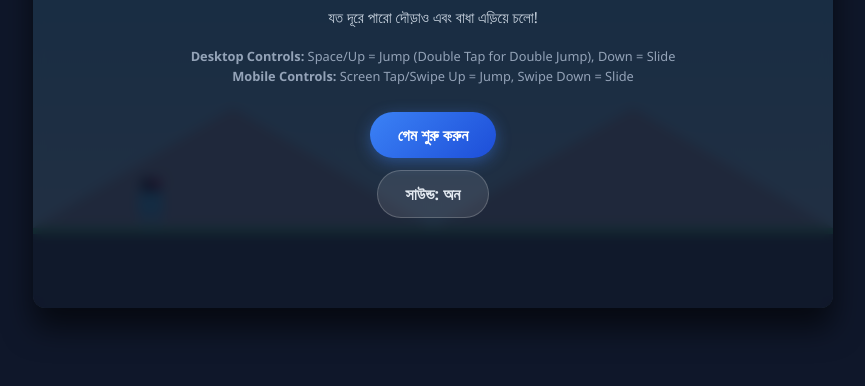
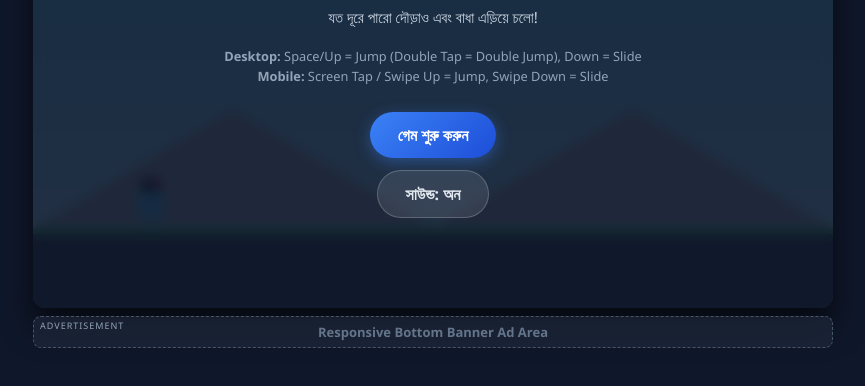
Before and after one commit to arafathossainlimon11/cyber-runner, a plain HTML site: page index.html in a window 1280 px wide. Shown: the part 218-604 px from the top of the page, without its empty margins (207-1072 px from the left). Drawn offline with Linux system fonts and the light colour scheme.

Commit message:
Refactor HTML structure for game layout

```diff
--- a/index.html
+++ b/index.html
@@ -7,7 +7,7 @@
     <link rel="stylesheet" href="style.css">
 </head>
 <body>
-    <!-- Top Advertisement Banner Placeholder (No ads during gameplay) -->
+    <div class="game-container-outer">
         <div id="topAdArea" class="ad-container top-ad">
             <span class="ad-badge">ADVERTISEMENT</span>
             <div class="ad-content-placeholder">
@@ -15,11 +15,9 @@
             </div>
         </div>
 
-    <!-- Main Game Container -->
         <div id="gameWrapper">
             <canvas id="gameCanvas"></canvas>
 
-        <!-- Heads-Up Display (HUD) -->
             <div id="hud" class="overlay-screen hidden">
                 <div class="hud-item">দূরত্ব: <span id="distVal">0</span>m</div>
                 <div class="hud-item">স্কোর: <span id="scoreVal">0</span></div>
@@ -28,26 +26,23 @@
                 <button id="pauseBtn" class="icon-btn">⏸️</button>
             </div>
 
-        <!-- Start Screen -->
             <div id="startScreen" class="overlay-screen center-screen">
                 <h1 class="game-title">CYBER RUNNER</h1>
                 <p class="subtitle">যত দূরে পারো দৌড়াও এবং বাধা এড়িয়ে চলো!</p>
                 <div class="controls-guide">
-                <p><strong>Desktop Controls:</strong> Space/Up = Jump (Double Tap for Double Jump), Down = Slide</p>
-                <p><strong>Mobile Controls:</strong> Screen Tap/Swipe Up = Jump, Swipe Down = Slide</p>
+                    <p><strong>Desktop:</strong> Space/Up = Jump (Double Tap = Double Jump), Down = Slide</p>
+                    <p><strong>Mobile:</strong> Screen Tap / Swipe Up = Jump, Swipe Down = Slide</p>
                 </div>
                 <button id="startBtn" class="primary-btn">গেম শুরু করুন</button>
                 <button id="soundToggleBtn" class="secondary-btn">সাউন্ড: অন</button>
             </div>
 
-        <!-- Pause Screen -->
             <div id="pauseScreen" class="overlay-screen center-screen hidden">
                 <h2>গেম সাময়িক স্থগিত (PAUSED)</h2>
                 <button id="resumeBtn" class="primary-btn">পুনরায় শুরু করুন</button>
                 <button id="restartPauseBtn" class="secondary-btn">নতুন করে শুরু</button>
             </div>
 
-        <!-- Game Over Screen -->
             <div id="gameOverScreen" class="overlay-screen center-screen hidden">
                 <h2 class="game-over-title">GAME OVER</h2>
                 <div class="final-stats">
@@ -56,7 +51,6 @@
                     <p>সর্বোচ্চ স্কোর: <span id="finalHighScore">0</span></p>
                 </div>
 
-            <!-- Natural Transition Game Over Ad Placeholder -->
                 <div id="gameOverAdArea" class="ad-container transition-ad">
                     <span class="ad-badge">ADVERTISEMENT</span>
                     <div class="ad-content-placeholder">
@@ -67,10 +61,17 @@
                 <button id="restartBtn" class="primary-btn">আবার খেলুন</button>
             </div>
 
-        <!-- Touch Controls Layer (Mobile On-Screen Buttons) -->
             <div id="mobileControls" class="mobile-controls-layer">
                 <button id="mobileSlideBtn" class="touch-action-btn">SLIDE</button>
                 <button id="mobileJumpBtn" class="touch-action-btn">JUMP</button>
+            </div>
+        </div>
+
+        <div id="bottomAdArea" class="ad-container bottom-ad">
+            <span class="ad-badge">ADVERTISEMENT</span>
+            <div class="ad-content-placeholder">
+                <p>Responsive Bottom Banner Ad Area</p>
+            </div>
         </div>
     </div>
 
```
Lines whose indentation alone changed are shown as unchanged.
